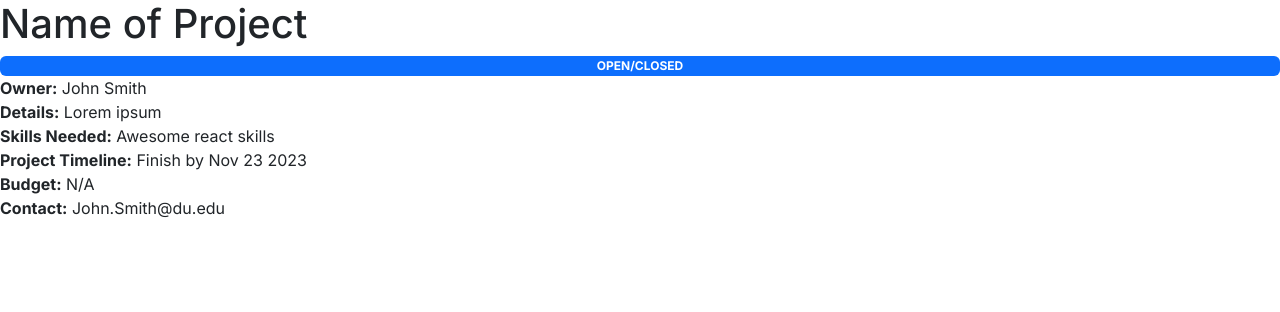
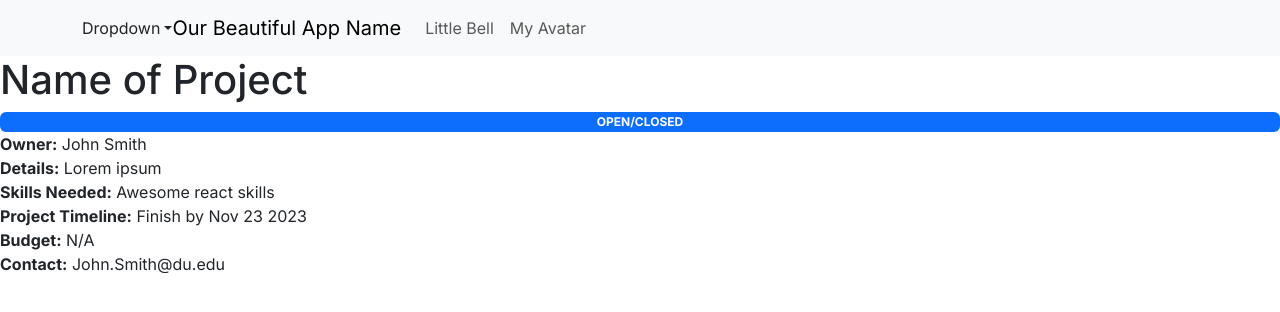
Before and after one commit to ThomasD0213/teamtwo, a Next.js app in the folder front-end/: page /projectPage in a window 1280 px wide. Shown: the top 312 px of the page. Built offline with nearby package versions, Linux system fonts and the light colour scheme.

Commit message:
Added navbar

```diff
--- a/front-end/src/app/projectPage/page.tsx
+++ b/front-end/src/app/projectPage/page.tsx
@@ -1,9 +1,33 @@
+'use client';
 import React from 'react'
-import {Badge, Button, Stack} from "../../../node_modules/react-bootstrap/esm/index";
+import {Badge, Button, Stack, Navbar, Container, Nav, NavDropdown} from "../../../node_modules/react-bootstrap/esm/index";
 
 const projectPage = () => {
   return (
     <div>
+    <Navbar expand="lg" className="bg-body-tertiary">
+      <Container>
+      <NavDropdown title="Dropdown" id="basic-nav-dropdown">
+              <NavDropdown.Item href="#action/3.1">Action</NavDropdown.Item>
+              <NavDropdown.Item href="#action/3.2">
+                Another action
+              </NavDropdown.Item>
+              <NavDropdown.Item href="#action/3.3">Something</NavDropdown.Item>
+              <NavDropdown.Divider />
+              <NavDropdown.Item href="#action/3.4">
+                Separated link
+              </NavDropdown.Item>
+            </NavDropdown>
+        <Navbar.Brand href="#home">Our Beautiful App Name</Navbar.Brand>
+        <Navbar.Toggle aria-controls="basic-navbar-nav" />
+        <Navbar.Collapse id="basic-navbar-nav">
+          <Nav className="me-auto">
+            <Nav.Link href="#home">Little Bell</Nav.Link>
+            <Nav.Link href="#link">My Avatar</Nav.Link>
+          </Nav>
+        </Navbar.Collapse>
+      </Container>
+    </Navbar>
         <h1>
             Name of Project
         </h1>
```
